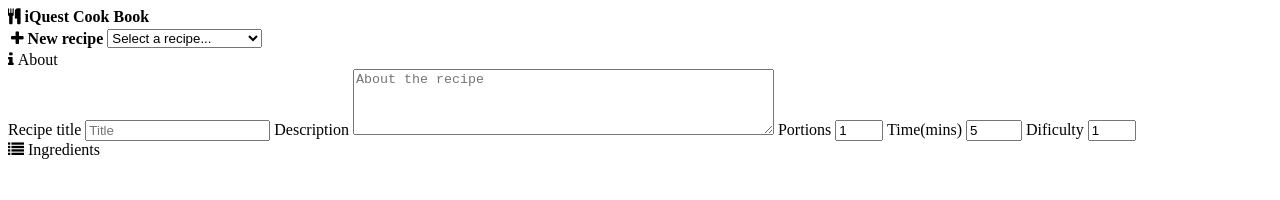
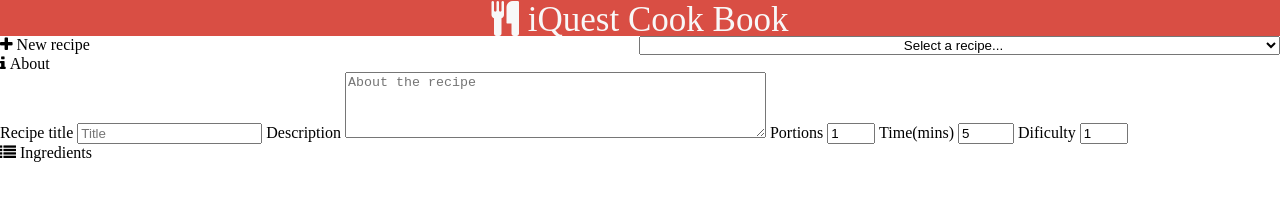
Before and after one commit to andreeadumitru96/cook-book-html-css, a plain HTML site: page index.html in a window 1280 px wide. Drawn offline with Linux system fonts and the light colour scheme.

Commit message:
adding css

```diff
--- a/index.html
+++ b/index.html
@@ -5,32 +5,24 @@
     <meta utf-8>
     <link rel="stylesheet" href="https://cdnjs.cloudflare.com/ajax/libs/font-awesome/4.7.0/css/font-awesome.min.css">
     <link href="style.css" rel="stylesheet" type="text/css">
-    <title> Cook book </title>
+    <title> Cook Book </title>
 </head>
 
 <body>
     <header>
+        <article class="header__title-container">
+            <i class="fa fa-cutlery"> iQuest Cook Book </i>
+        </article>
 
-        <i class="fa fa-cutlery">
-            <strong> iQuest Cook Book </strong>
-        </i>
-        <nav>
-            <table>
-                <tr>
-                    <td>
-                        <i class="fa fa-plus">
-                            <strong> New recipe </strong>
-                        </i>
-                    </td>
+        <nav class="header__nav-container">
+            <form class="header__nav-new-recipe">
+                <i class="fa fa-plus"> New recipe </i>
+            </form>
 
-                    <td>
-                        <select class="recipe-selector">
-                            <option value="value2" selected> Select a recipe... </option>
-                            <option value="value1"> Scambled egg omlette </option>
-                        </select>
-                    </td>
-                </tr>
-            </table>
+            <select class="header__nav-select-recipe">
+                <option selected> Select a recipe... </option>
+                <option> Scambled egg omlette </option>
+            </select>
         </nav>
 
     </header>
--- a/style.css
+++ b/style.css
@@ -0,0 +1,70 @@
+/* http://meyerweb.com/eric/tools/css/reset/
+   v2.0 | 20110126
+   License: none (public domain)
+*/
+
+html, body, div, span, applet, object, iframe,
+h1, h2, h3, h4, h5, h6, p, blockquote, pre,
+a, abbr, acronym, address, big, cite, code,
+del, dfn, em, img, ins, kbd, q, s, samp,
+small, strike, strong, sub, sup, tt, var,
+b, u, i, center,
+dl, dt, dd, ol, ul, li,
+fieldset, form, label, legend,
+table, caption, tbody, tfoot, thead, tr, th, td,
+article, aside, canvas, details, embed,
+figure, figcaption, footer, header, hgroup,
+menu, nav, output, ruby, section, summary,
+time, mark, audio, video {
+	margin: 0;
+	padding: 0;
+	border: 0;
+	font-size: 100%;
+	font: inherit;
+	vertical-align: baseline;
+}
+/* HTML5 display-role reset for older browsers */
+article, aside, details, figcaption, figure,
+footer, header, hgroup, menu, nav, section {
+	display: block;
+}
+body {
+	line-height: 1;
+}
+ol, ul {
+	list-style: none;
+}
+blockquote, q {
+	quotes: none;
+}
+blockquote:before, blockquote:after,
+q:before, q:after {
+	content: '';
+	content: none;
+}
+table {
+	border-collapse: collapse;
+	border-spacing: 0;
+}
+
+.header__title-container {
+    background-color: #d94e44;
+    color: #F8F8F8;
+    text-align: center;
+    font-size: 35px;
+    font-weight: 600;
+    font-family: "Calibri";
+}
+
+.header__nav-container {
+    flex-direction: row;
+    display: flex;
+    border-bottom: 20px;
+}
+
+[class*="header__nav-"] {
+    display: flex;
+    flex: 1 1;
+    text-align: center;
+    flex-direction:row;
+}
```
